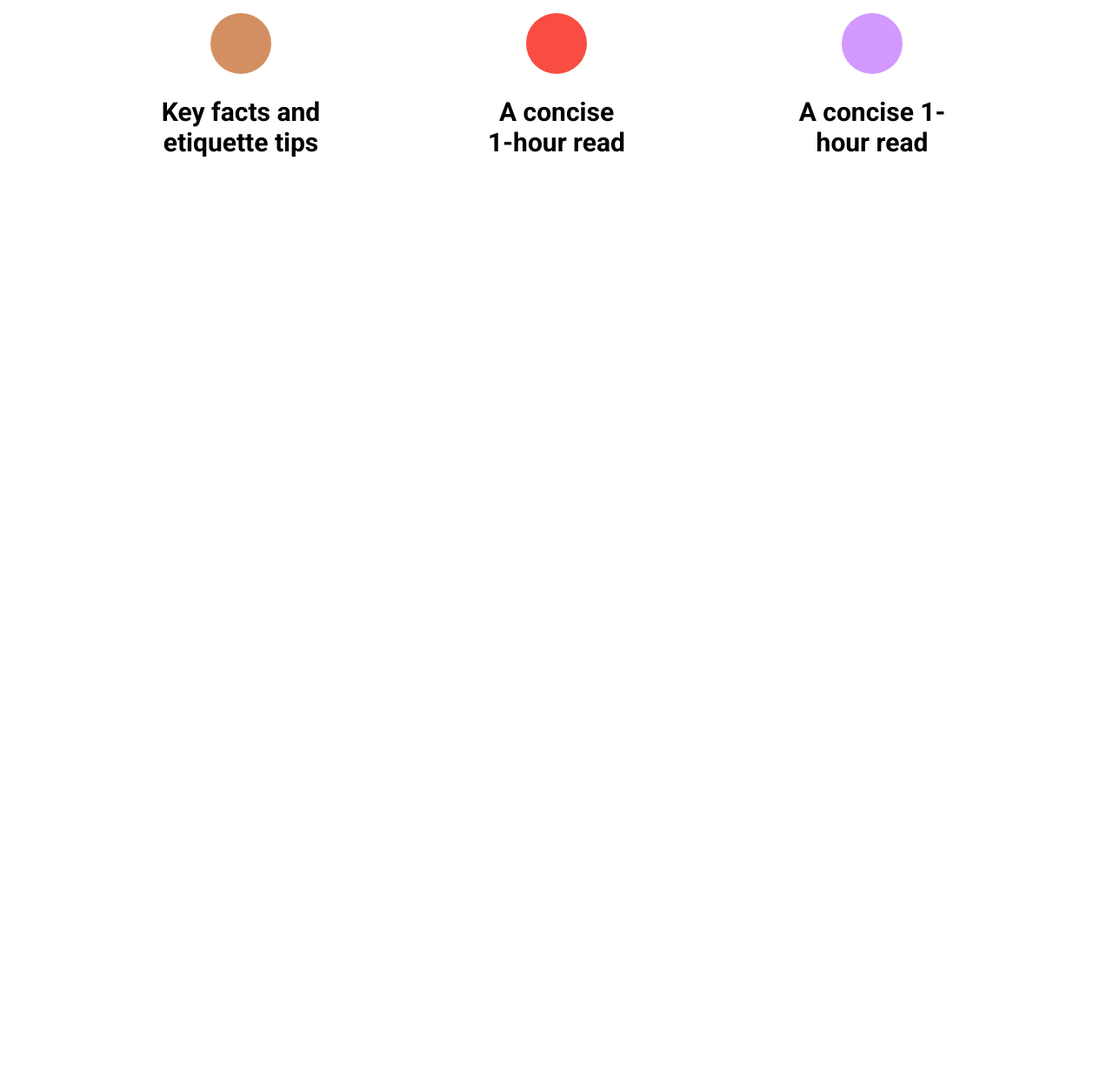
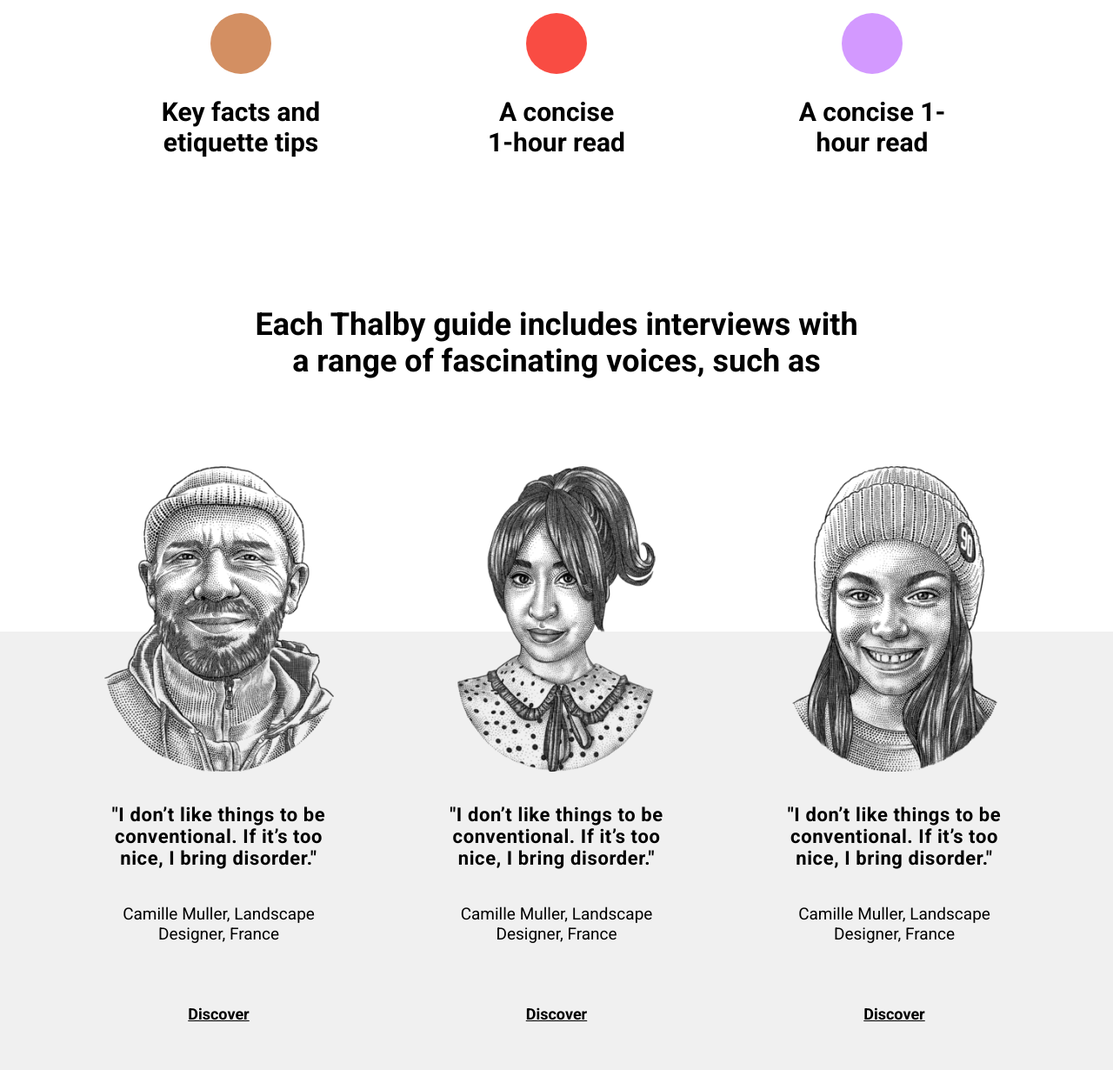
Before and after one commit to DSinoptik/THALBY, a plain HTML site: page index.html in a window 1280 px wide. Shown: the part 4379-5609 px from the top of the page at 87% size. Before the commit the page ends 4679 px from the top, so only its background shows below. Drawn offline with nearby package versions, Linux system fonts and the light colour scheme.

Commit message:
v.6.0 section8 transparent faces - done

```diff
--- a/css/styles.css
+++ b/css/styles.css
@@ -470,6 +470,117 @@ h1 {
 }
 
 .dot6 {
-  background-color: #D399FF;
+  background-color: #d399ff;
   margin-bottom: 26px;
 }
+
+/* SECTION 7 */
+
+.section7 {
+  background: rgba(255, 255, 255, 0.3);
+  margin: auto;
+}
+
+.section7_container {
+  margin: auto;
+  max-width: 1065px;
+  padding-top: 52px;
+  text-align: center;
+}
+
+.section7_container h4 {
+  color: #000;
+  text-align: center;
+  font-family: Roboto;
+  font-size: 36px;
+  font-style: normal;
+  font-weight: 700;
+  line-height: normal;
+  margin: auto;
+  max-width: 705px;
+  margin-bottom: 290px;
+}
+
+/* SECTION 8 */
+
+.section8 {
+  background: #f0f0f0;
+  margin: auto;
+}
+
+.section8_container {
+  margin: auto;
+  max-width: 1065px;
+  display: flex;
+  justify-content: space-between;
+  position: relative;
+}
+
+#article1, #article2, #article3 {
+  max-width: 288px;
+  position: relative;
+  padding-top: 198px;
+  padding-bottom: 52px;
+}
+
+#face1 {
+  position: absolute;
+  /* z-index: 1; */
+  top: -190px;
+  left: 0;
+}
+
+#face2 {
+  /* z-index: 1; */
+  top: -190px;
+  position: absolute;
+  left: calc(50% - 144px);
+}
+
+#face3 {
+  position: absolute;
+  /* z-index: 1; */
+  top: -190px;
+  right: 0;
+}
+
+#article1, #article2, #article3 {
+    text-align: center;
+}
+
+#article1 h5, #article2 h5, #article3 h5 {
+  color: #000;
+  text-align: center;
+  font-family: Roboto;
+  font-size: 22px;
+  font-style: normal;
+  font-weight: 700;
+  line-height: normal;
+  letter-spacing: 0.6px;
+  margin-bottom: 40px;
+  text-align: center;
+}
+
+#article1 h6, #article2 h6, #article3 h6 {
+  color: #000;
+  text-align: center;
+  font-family: Roboto;
+  font-size: 19px;
+  font-style: normal;
+  font-weight: 400;
+  line-height: normal;
+  margin-bottom: 69px;
+  text-align: center;
+}
+
+#article1 a, #article2 a, #article3 a {
+  color: #000;
+  text-align: center;
+  font-family: Roboto;
+  font-size: 18px;
+  font-style: normal;
+  font-weight: 700;
+  line-height: normal;
+  text-decoration-line: underline;
+  text-align: center;
+}
--- a/index.html
+++ b/index.html
@@ -7,16 +7,21 @@
     <title>THALBY project</title>
 
     <!-- BOOTSTRAP CSS insert -->
-    <link rel="stylesheet" href="https://cdn.jsdelivr.net/npm/bootstrap@4.0.0/dist/css/bootstrap.min.css" integrity="sha384-Gn5384xqQ1aoWXA+058RXPxPg6fy4IWvTNh0E263XmFcJlSAwiGgFAW/dAiS6JXm" crossorigin="anonymous">
+    <link
+      rel="stylesheet"
+      href="https://cdn.jsdelivr.net/npm/bootstrap@4.0.0/dist/css/bootstrap.min.css"
+      integrity="sha384-Gn5384xqQ1aoWXA+058RXPxPg6fy4IWvTNh0E263XmFcJlSAwiGgFAW/dAiS6JXm"
+      crossorigin="anonymous"
+    />
 
     <!-- MASK reface -->
-    <link rel="stylesheet" href="css/overflow.css">
+    <link rel="stylesheet" href="css/overflow.css" />
 
     <!-- MEDIA redesign -->
-    <link rel="stylesheet" href="css/media.css">
+    <link rel="stylesheet" href="css/media.css" />
 
     <!-- CSS insert -->
-    <link rel="stylesheet" href="css/styles.css">
+    <link rel="stylesheet" href="css/styles.css" />
 
     <!-- FONTS insert -->
     <link rel="preconnect" href="https://fonts.googleapis.com" />
@@ -91,13 +96,19 @@
     <section class="section1">
       <div class="section1_container">
         <article>
-          <h1>Fall deeper in love with <br> humanity.</h1>
-          <p>Get to know the world through our concise, informative and inspiring guides.</p>
+          <h1>
+            Fall deeper in love with <br />
+            humanity.
+          </h1>
+          <p>
+            Get to know the world through our concise, informative and inspiring
+            guides.
+          </p>
           <a href="#" class="shopnow_btn">Shop now</a>
         </article>
 
         <div class="section1_img">
-          <img src="images/cards.png" alt="cards">
+          <img src="images/cards.png" alt="cards" />
         </div>
       </div>
     </section>
@@ -107,29 +118,33 @@
       <div class="section2_container">
         <article>
           <h3>Our guides explain countries and cultures.</h3>
-        <p>Are you curious about the world around you? Our guides are for smart global citizens, world travelers and engaged residents who want to gain a deeper understanding of the cultures and societies they care about.</p>
+          <p>
+            Are you curious about the world around you? Our guides are for smart
+            global citizens, world travelers and engaged residents who want to
+            gain a deeper understanding of the cultures and societies they care
+            about.
+          </p>
           <span>Available as ebooks here and on Amazon.</span>
         </article>
         <div class="s2_cards_container">
           <h3>Our best sellers</h3>
           <div class="s2_img_box">
-
             <article>
-              <img src="images/card1.png" alt="">
+              <img src="images/card1.png" alt="" />
               <h5>Thalby Guide to French Culture and Heritage</h5>
               <p>USD 6.99</p>
               <a href="#">Add to cart</a>
             </article>
 
             <article>
-            <img src="images/card2.png" alt="">
+              <img src="images/card2.png" alt="" />
               <h5>Thalby Guide to French Culture and Heritage</h5>
               <p>USD 6.99</p>
               <a href="#">Add to cart</a>
             </article>
 
             <article>
-            <img src="images/card3.png" alt="">
+              <img src="images/card3.png" alt="" />
               <h5>Thalby Guide to French Culture and Heritage</h5>
               <p>USD 6.99</p>
               <a href="#">Add to cart</a>
@@ -142,10 +157,14 @@
     <!-- SECTION 3 -->
     <section class="section3">
       <div class="secion3_container">
-        <img src="images/card2.png" alt="">
+        <img src="images/card2.png" alt="" />
         <article>
           <h3>People and Society</h3>
-          <p>Our guides to society deliver all the social insight you need, helping you understand how people live, love and play today and why communities are the way they are.</p>
+          <p>
+            Our guides to society deliver all the social insight you need,
+            helping you understand how people live, love and play today and why
+            communities are the way they are.
+          </p>
           <a href="#">Shop Society Guides</a>
         </article>
       </div>
@@ -156,20 +175,28 @@
       <div class="section4_container">
         <article>
           <h3>Culture and Heritage</h3>
-          <p>As well as covering heritage and tradition, our guides to culture introduce you to the designers, artists and chefs creating at the forefront of today's culture.</p>
+          <p>
+            As well as covering heritage and tradition, our guides to culture
+            introduce you to the designers, artists and chefs creating at the
+            forefront of today's culture.
+          </p>
           <a href="#">Shop Culture Guides</a>
         </article>
-        <img src="images/cards4.png" alt="cards4">
+        <img src="images/cards4.png" alt="cards4" />
       </div>
     </section>
 
     <!-- SECTION 5 -->
     <section class="section5">
       <div class="section5_container">
-        <img src="images/carsd5.png" alt="cards5">
+        <img src="images/carsd5.png" alt="cards5" />
         <article>
           <h3>Power and Politics</h3>
-          <p>Our guides to power take you behind the scenes to explore the power dynamics, policies and politics shaping a country's future and its global position.</p>
+          <p>
+            Our guides to power take you behind the scenes to explore the power
+            dynamics, policies and politics shaping a country's future and its
+            global position.
+          </p>
           <a href="#">Coming 2022!</a>
         </article>
       </div>
@@ -241,8 +268,42 @@
                 <h5>A concise 1-hour read</h5>
               </div>
             </div>
+          </div>
+        </div>
+      </div>
+    </section>
+
+    <!-- SECTION 7 -->
+    <section class="section7">
+      <div class="section7_container">
+        <h4>Each Thalby guide includes interviews with a range of fascinating voices, such as</h4>
+      </div>
+    </section>
+    <!-- SECTION 8 -->
+    <section class="section8">
+      <div class="section8_container">
+        <img src="images/transp1.png" alt="face1" id="face1">
+        <img src="images/transp2.png" alt="face2" id="face2">
+        <img src="images/transp3.png" alt="face3" id="face3">
+        <article id="article1">
+          <h5>"I don’t like things to be conventional. If it’s too nice, I bring disorder."</h5>
+          <h6>Camille Muller, Landscape Designer, France</h6>
+          <a href="#">Discover</a>
+        </article>
+        <article id="article2">
+          <h5>"I don’t like things to be conventional. If it’s too nice, I bring disorder."</h5>
+          <h6>Camille Muller, Landscape Designer, France</h6>
+          <a href="#">Discover</a>
+        </article>
+        <article id="article3">
+          <h5>"I don’t like things to be conventional. If it’s too nice, I bring disorder."</h5>
+          <h6>Camille Muller, Landscape Designer, France</h6>
+          <a href="#">Discover</a>
+        </article>
 
       </div>
+
+    </section>
 
 
 
@@ -250,20 +311,22 @@
 
 
 
-          </div>
-      </div>
-
-    </section>
-
-
-
 
     <!-- JABA insert -->
-<script src="https://code.jquery.com/jquery-3.2.1.slim.min.js" integrity="sha384-KJ3o2DKtIkvYIK3UENzmM7KCkRr/rE9/Qpg6aAZGJwFDMVNA/GpGFF93hXpG5KkN" crossorigin="anonymous"></script>
-<script src="https://cdn.jsdelivr.net/npm/popper.js@1.12.9/dist/umd/popper.min.js" integrity="sha384-ApNbgh9B+Y1QKtv3Rn7W3mgPxhU9K/ScQsAP7hUibX39j7fakFPskvXusvfa0b4Q" crossorigin="anonymous"></script>
-<script src="https://cdn.jsdelivr.net/npm/bootstrap@4.0.0/dist/js/bootstrap.min.js" integrity="sha384-JZR6Spejh4U02d8jOt6vLEHfe/JQGiRRSQQxSfFWpi1MquVdAyjUar5+76PVCmYl" crossorigin="anonymous"></script>
-
-
-
+    <script
+      src="https://code.jquery.com/jquery-3.2.1.slim.min.js"
+      integrity="sha384-KJ3o2DKtIkvYIK3UENzmM7KCkRr/rE9/Qpg6aAZGJwFDMVNA/GpGFF93hXpG5KkN"
+      crossorigin="anonymous"
+    ></script>
+    <script
+      src="https://cdn.jsdelivr.net/npm/popper.js@1.12.9/dist/umd/popper.min.js"
+      integrity="sha384-ApNbgh9B+Y1QKtv3Rn7W3mgPxhU9K/ScQsAP7hUibX39j7fakFPskvXusvfa0b4Q"
+      crossorigin="anonymous"
+    ></script>
+    <script
+      src="https://cdn.jsdelivr.net/npm/bootstrap@4.0.0/dist/js/bootstrap.min.js"
+      integrity="sha384-JZR6Spejh4U02d8jOt6vLEHfe/JQGiRRSQQxSfFWpi1MquVdAyjUar5+76PVCmYl"
+      crossorigin="anonymous"
+    ></script>
   </body>
 </html>
```
Also changed, not shown: images/transp1.png (added), images/transp2.png (added), images/transp3.png (added). Lines whose indentation alone changed are shown as unchanged.
